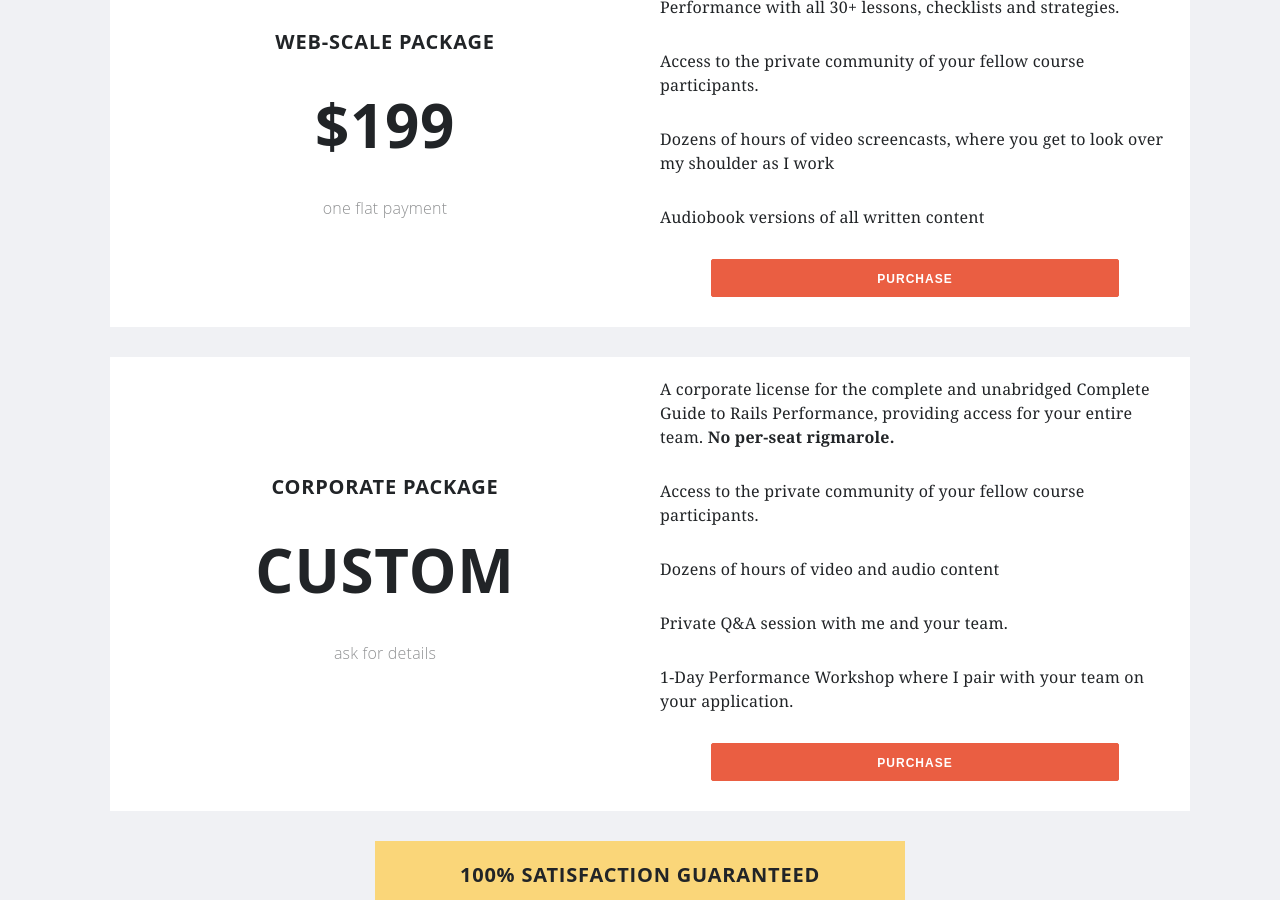
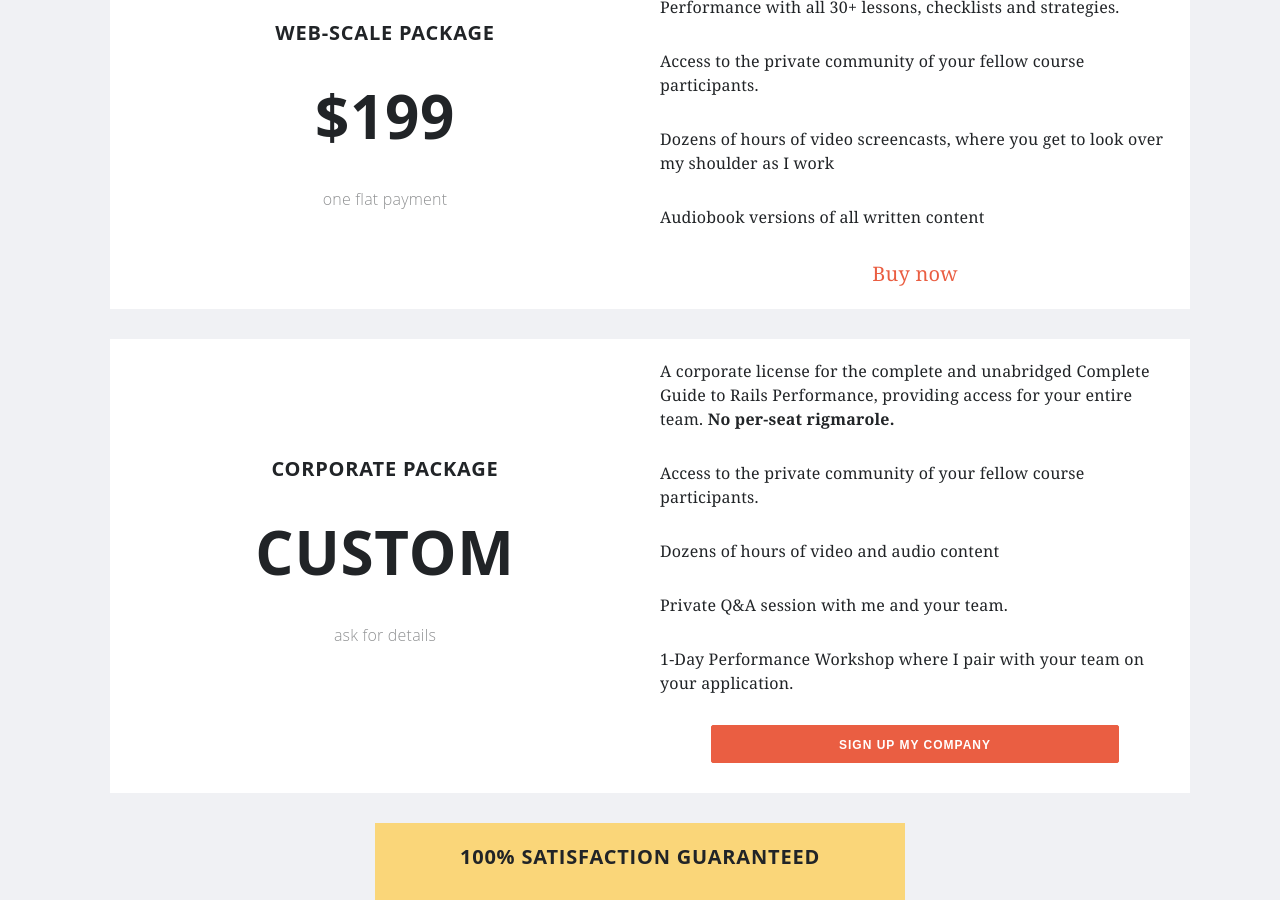
Before and after one commit to nateberkopec/completeguide_marketing, a Jekyll site: the page built from index.html, in a window 1280 px wide and 900 px high, scrolled down 10508 px. Built offline with Jekyll 4.4.1, drawn with Linux system fonts in a browser that asks for light colours.

Commit message:
Fixed Gumroad link

```diff
--- a/index.html
+++ b/index.html
@@ -31,9 +31,6 @@ layout: default
           on Rails applications
           <b>faster</b>, more <b>scalable</b>, and <b>easier to maintain</b>.
         </p>
-
-        <script src="https://gumroad.com/js/gumroad.js"></script>
-        <button class="gumroad-button" href="https://gum.co/ukGR?wanted=true" data-gumroad-single-product="true">Buy now</a>
       </div>
       <div class="column column-40 text-center visible-md visible-lg">
         <img src="img/cover-md.jpg"></img>
@@ -569,7 +566,8 @@ layout: default
               <p>Audiobook versions of all written content</p>
 
               <div class="text-center">
-                <button>Purchase</button>
+                <script src="https://gumroad.com/js/gumroad.js"></script>
+                <a class="gumroad-button" href="https://gum.co/ukGR?wanted=true" data-gumroad-single-product="true">Buy now</a>
               </div>
             </div>
           </div>
@@ -600,7 +598,7 @@ layout: default
               <p>1-Day Performance Workshop where I pair with your team on your application.</p>
 
               <div class="text-center">
-                <button>Purchase</button>
+                <button>Sign Up My Company</button>
               </div>
             </div>
           </div>
```
Also changed, not shown: Gemfile.lock (added).
